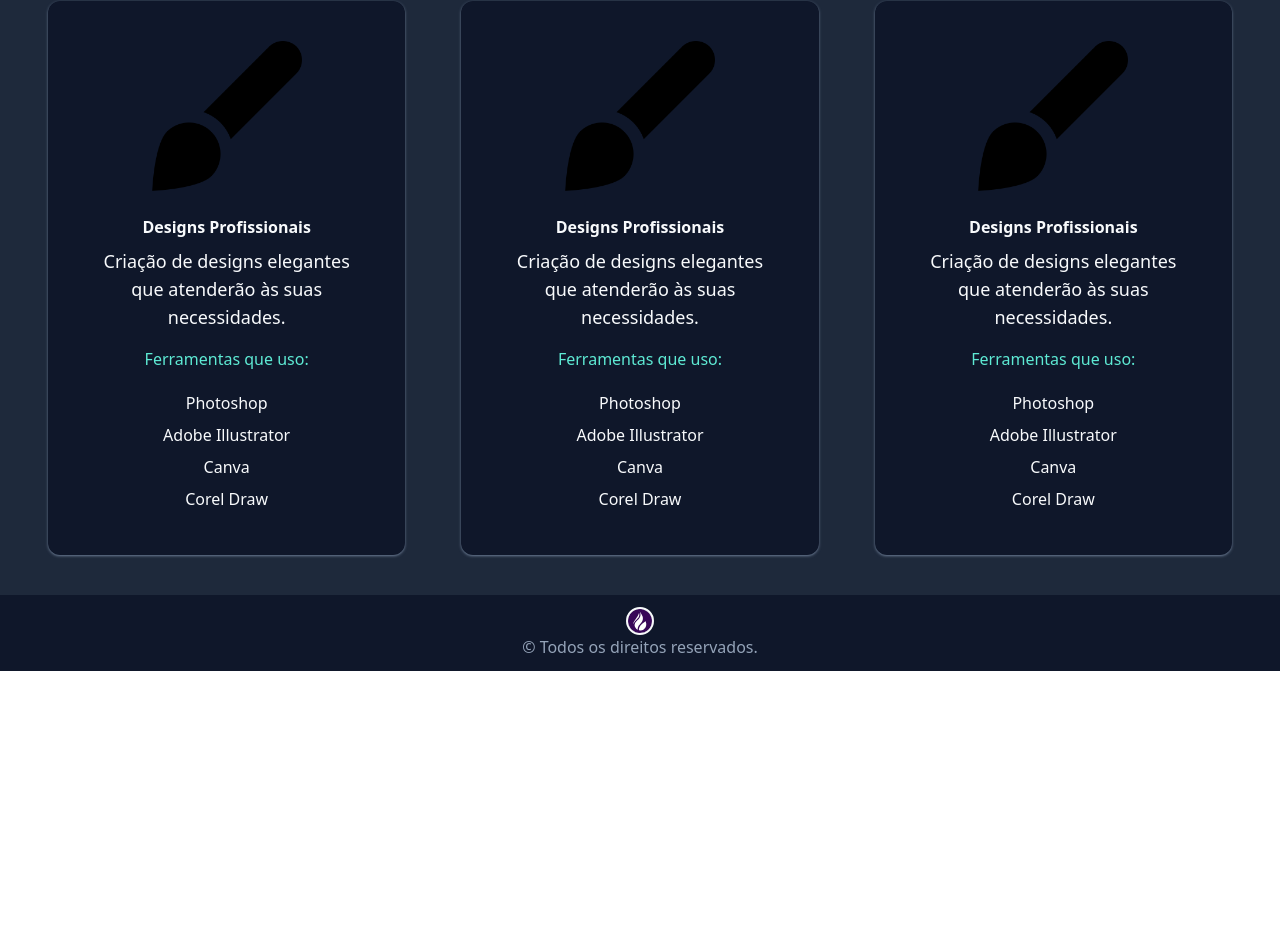
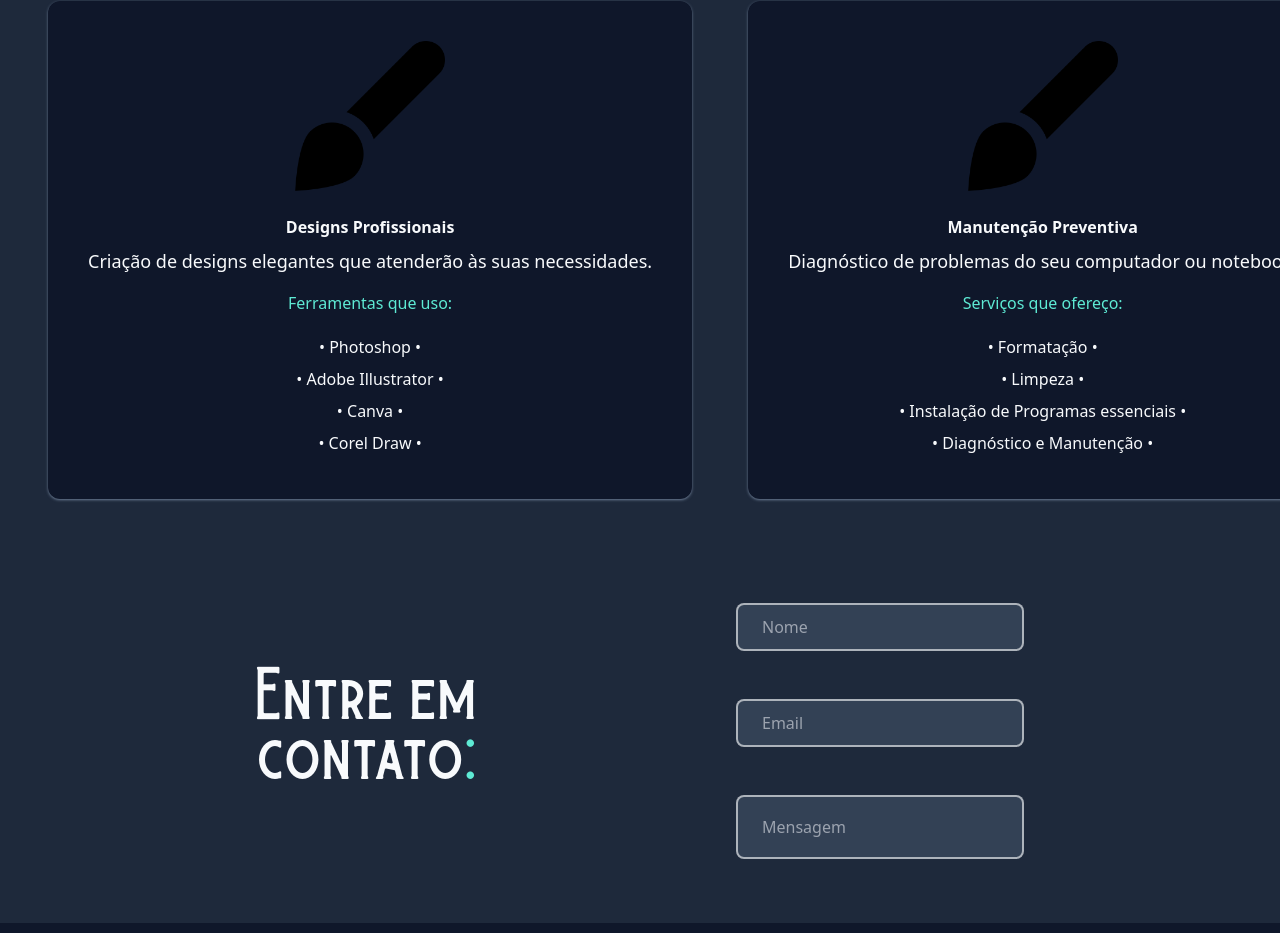
Before and after one commit to Soulzin01/joaoportfolio, a Next.js app: page / in a window 1280 px wide. Shown: the part 974-1907 px from the top of the page. Before the commit the page ends 1645 px from the top, so only its background shows below. Built offline with nearby package versions, Linux system fonts and the light colour scheme.

Commit message:
commit huge alts

```diff
--- a/pages/_document.js
+++ b/pages/_document.js
@@ -1,10 +1,11 @@
 import { Html, Head, Main, NextScript } from 'next/document'
+import tailwind from 'tailwind-scrollbar';
 
 export default function Document() {
   return (
     <Html lang="pt-br">
       <Head />
-      <body>
+      <body className='scrollbar-thin scrollbar-track-slate-600 scrollbar-thumb-slate-700'>
         <Main />
         <NextScript />
       </body>
--- a/pages/index.js
+++ b/pages/index.js
@@ -73,9 +73,9 @@ export default function Home() {
                  documentos entre outros).
                 </p>
             </div>
-            <div className="lg:flex gap-10 justify-between">
+            <div className="gap-10 justify-evenly items-start lg:flex">
               <div className="text-center bg-slate-900 shadow-slate-500 shadow rounded-xl my-10 mx-2 p-10 hover:scale-105 hover:shadow
-              hover:shadow-slate-500 transition-all duration-300 cursor-default select-none dark:bg-chuuch-gray hover:">
+              hover:shadow-slate-500 transition-all duration-300 cursor-default select-none dark:bg-chuuch-gray flex-none">
                 <Image className='relative mx-auto ' src={iconDesign} width={150} height={150} alt='ícone do card de designs'/>
                 <h3 className="text-1xl font-bold pt-6 pb-2 text-slate-50 dark:text-gaiat-blue duration-300">
                   Designs Profissionais
@@ -86,58 +86,67 @@ export default function Home() {
                 <h4 className="text-teal-300 py-4 dark:text-teal-800">
                   Ferramentas que uso:
                 </h4>
-                <p className='text-slate-50 font-medium py-1 dark:text-gaiat-blue duration-300'>Photoshop</p>
-                <p className='text-slate-50 font-medium py-1 dark:text-gaiat-blue duration-300'>Adobe Illustrator</p>
-                <p className='text-slate-50 font-medium py-1 dark:text-gaiat-blue duration-300'>Canva</p>
-                <p className='text-slate-50 font-medium py-1 dark:text-gaiat-blue duration-300'>Corel Draw</p>
-              </div>
-
-              <div className="text-center bg-slate-900 shadow-slate-500 shadow rounded-xl my-10 mx-2 p-10 hover:scale-105
-              transition-all duration-300 cursor-default select-none dark:bg-chuuch-gray hover:shadow hover:shadow-slate-500">
-                <Image className='relative mx-auto' src={iconDesign} width={150} height={150} alt='ícone'/>
-                <h3 className="text-1xl font-bold pt-6 pb-2 text-slate-50 dark:text-gaiat-blue duration-300">
-                  Designs Profissionais
-                </h3>
-                <p className="text-lg text-slate-50 dark:text-gaiat-blue duration-300">
-                  Criação de designs elegantes que atenderão às suas necessidades.
-                </p>
-                <h4 className="text-teal-300 py-4 dark:text-teal-800">
-                  Ferramentas que uso:
-                </h4>
-                <p className='text-slate-50 font-medium py-1 dark:text-gaiat-blue duration-300'>Photoshop</p>
-                <p className='text-slate-50 font-medium py-1 dark:text-gaiat-blue duration-300'>Adobe Illustrator</p>
-                <p className='text-slate-50 font-medium py-1 dark:text-gaiat-blue duration-300'>Canva</p>
-                <p className='text-slate-50 font-medium py-1 dark:text-gaiat-blue duration-300'>Corel Draw</p>
+                <p className='text-slate-50 font-medium py-1 dark:text-gaiat-blue duration-300'>&#x2022; Photoshop &#x2022;</p>
+                <p className='text-slate-50 font-medium py-1 dark:text-gaiat-blue duration-300'>&#x2022; Adobe Illustrator &#x2022;</p>
+                <p className='text-slate-50 font-medium py-1 dark:text-gaiat-blue duration-300'>&#x2022; Canva &#x2022;</p>
+                <p className='text-slate-50 font-medium py-1 dark:text-gaiat-blue duration-300'>&#x2022; Corel Draw &#x2022;</p>
               </div>
 
               <div className="text-center bg-slate-900 shadow-slate-500 shadow rounded-xl my-10 mx-2 p-10 transition-all
-              duration-300 cursor-default select-none dark:bg-chuuch-gray hover:scale-105 hover:shadow hover:shadow-slate-500">
+              duration-300 cursor-default select-none dark:bg-chuuch-gray hover:scale-105 hover:shadow hover:shadow-slate-500 flex-none">
                 <Image className='relative mx-auto' src={iconDesign} width={150} height={150} alt='ícone'/>
                 <h3 className="text-1xl font-bold pt-6 pb-2 text-slate-50 dark:text-gaiat-blue duration-300">
-                  Designs Profissionais
+                  Manutenção Preventiva
                 </h3>
                 <p className="text-lg text-slate-50 dark:text-gaiat-blue duration-300">
-                  Criação de designs elegantes que atenderão às suas necessidades.
+                  Diagnóstico de problemas do seu computador ou notebook.
                 </p>
                 <h4 className="text-teal-300 py-4 dark:text-teal-800">
-                  Ferramentas que uso:
+                  Serviços que ofereço:
                 </h4>
-                <p className='text-slate-50 font-medium py-1 dark:text-gaiat-blue duration-300'>Photoshop</p>
-                <p className='text-slate-50 font-medium py-1 dark:text-gaiat-blue duration-300'>Adobe Illustrator</p>
-                <p className='text-slate-50 font-medium py-1 dark:text-gaiat-blue duration-300'>Canva</p>
-                <p className='text-slate-50 font-medium py-1 dark:text-gaiat-blue duration-300'>Corel Draw</p>
+                <p className='text-slate-50 font-medium py-1 dark:text-gaiat-blue duration-300'>&#x2022; Formatação &#x2022;</p>
+                <p className='text-slate-50 font-medium py-1 dark:text-gaiat-blue duration-300'>&#x2022; Limpeza &#x2022;</p>
+                <p className='text-slate-50 font-medium py-1 dark:text-gaiat-blue duration-300'>&#x2022; Instalação de Programas essenciais &#x2022;</p>
+                <p className='text-slate-50 font-medium py-1 dark:text-gaiat-blue duration-300'>&#x2022; Diagnóstico e Manutenção &#x2022;</p>
+              </div>
+            </div>
+          </section>
+          <section>
+          <div className='max-w-3xl mx-auto py-10 flex justify-between'>
+              <div className='my-auto'>
+                <h1 className='text-6xl text-slate-50 font-burtons text-center font-medium w-56 dark:text-gaiat-blue'>
+                  Entre em contato<span className='text-teal-300 font-bold dark:text-soda-orange'>:</span>
+                </h1>
+              </div>
+              <div className='block'>
+                <div className='py-6'>
+                  <label className='relative'>
+                    <input type='email' className='w-72 h-12 px-6 text-md outline-none text-white bg-slate-700 border-2 rounded-lg border-white border-opacity-60
+                    focus:border-teal-200 transition duration-200' placeholder='Nome'/>
+                  </label>
+                </div>
+                <div className='py-6'>
+                  <label className='relative'>
+                    <input type='text' className='w-72 h-12 px-6 text-md outline-none text-white bg-slate-700 border-2 rounded-lg border-white border-opacity-60
+                    focus:border-slate-900 transition duration-200' placeholder='Email'/>
+                  </label>
+                </div>
+                <div className='py-6'>
+                  <label className='relative'>
+                    <input type='text' className='w-72 h-16 px-6 text-md outline-none text-white bg-slate-700 border-2 rounded-lg border-white border-opacity-60
+                    focus:border-slate-900 transition duration-200' placeholder='Mensagem'/>
+                  </label>
+                </div>
               </div>
             </div>
           </section>
       </main>
       <footer>
-            <div className='text-center bg-slate-900 p-3 cursor-default select-none min-h-fit'>
-                  <p className='text-slate-400'>
+            <div className='text-center text-slate-400 bg-slate-900 p-3 cursor-default select-none min-h-fit'>
                     <div className='relative rounded-full w-7 h-7 overflow-clip mx-auto border-slate-50 border-2' title='Soulzin Dev'>
                     <Image className='bg-white mx-auto object-cover' src={Dev} width={25} height={25} alt='Logo do desenvolvedor'/>
                     </div>
                     &#169; Todos os direitos reservados.
-                  </p>
             </div>
           </footer>
     </div>
--- a/tailwind.config.js
+++ b/tailwind.config.js
@@ -29,5 +29,7 @@ module.exports = {
       }
     },
   },
-  plugins: [],
+  plugins: [
+    require('tailwind-scrollbar')({ nocompatible: true }),
+  ],
 }
```
Also changed, not shown: 1 other file (tests, documents, lock files or other folders).
